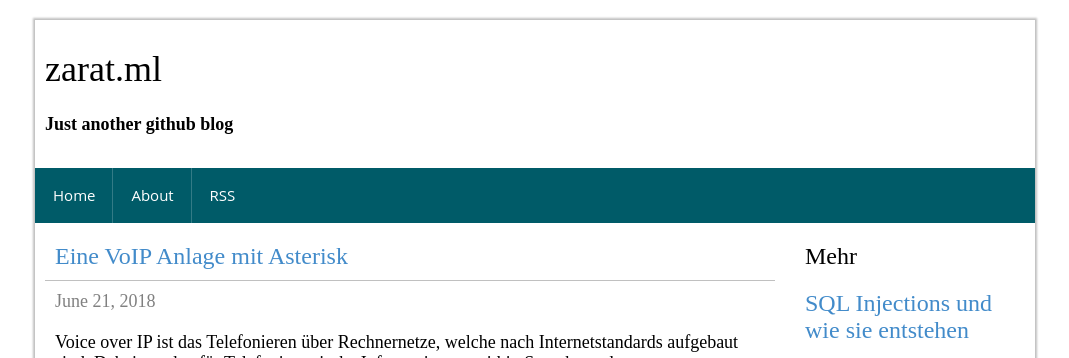
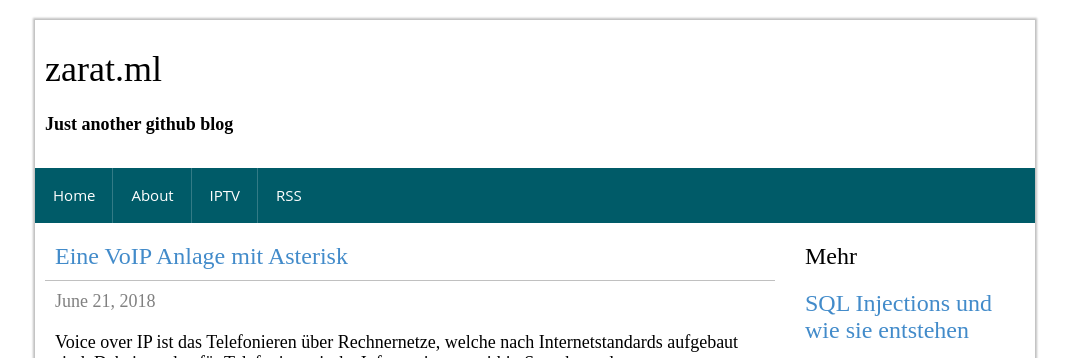
Before and after one commit to zarat/zarat.github.io, a Jekyll site: the page built from index.html, in a window 1280 px wide and 900 px high. Shown: the top 358 px of the window, without its empty margins (105-1174 px from the left). Built offline with Jekyll 4.4.1, drawn with Linux system fonts in a browser that asks for light colours; the list of posts is cut into pages by our own code; comment, search, counter and statistics services are not loaded.

Commit message:
Update header.html

```diff
--- a/_includes/header.html
+++ b/_includes/header.html
@@ -13,6 +13,7 @@
     <ul class="menu level-0">
 	    <li class="li level-1"><a href="{{ site.url }}/">Home</a></li>
 	    <li class="li level-1"><a href="{{ site.url }}/about">About</a></li>
+	    <li class="li level-1"><a href="{{ site.url }}/iptv">IPTV</a></li>
 	    <li><a href="{{ site.url }}/feed.xml">RSS</a></li>
     </ul>
   </div>
```
